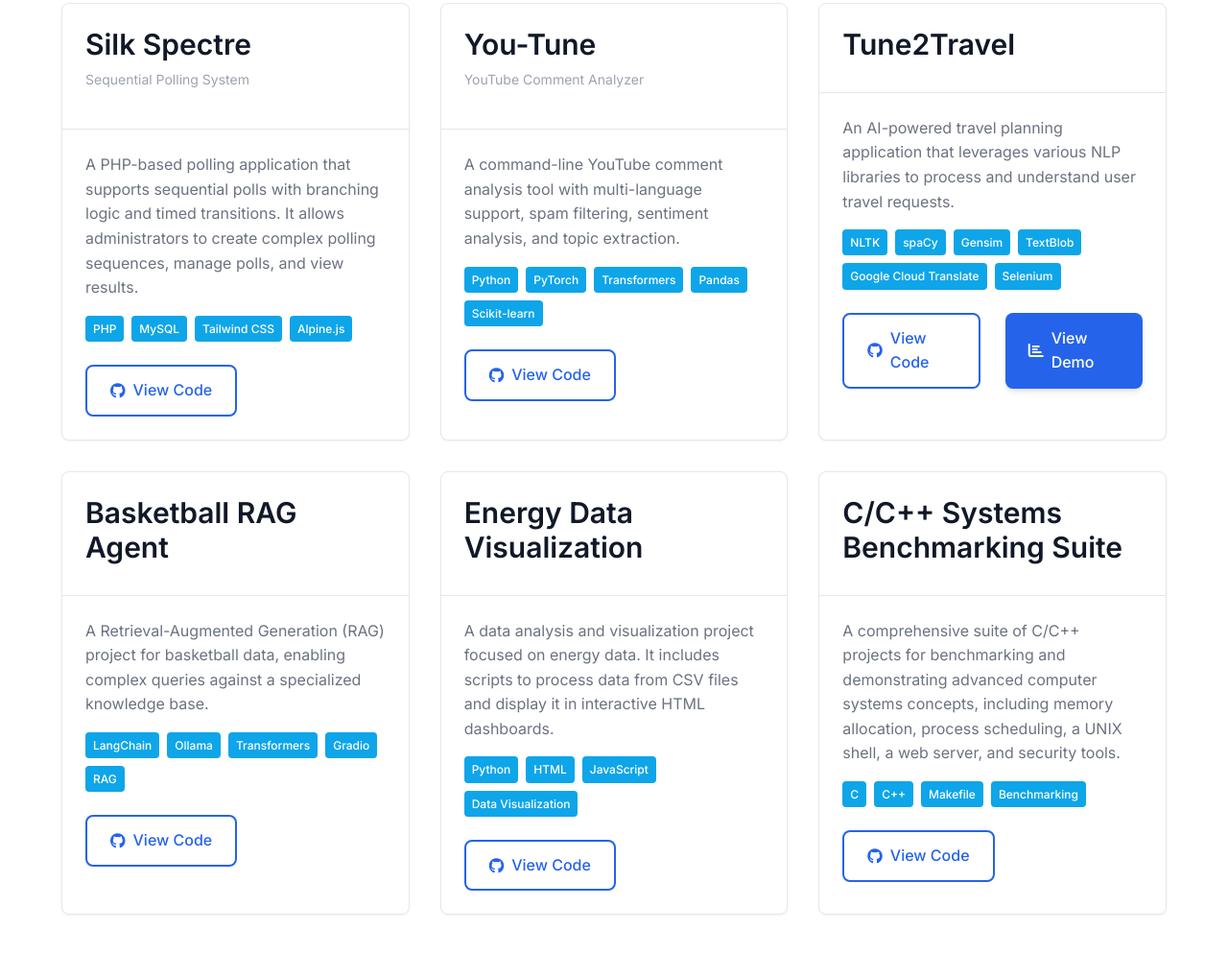
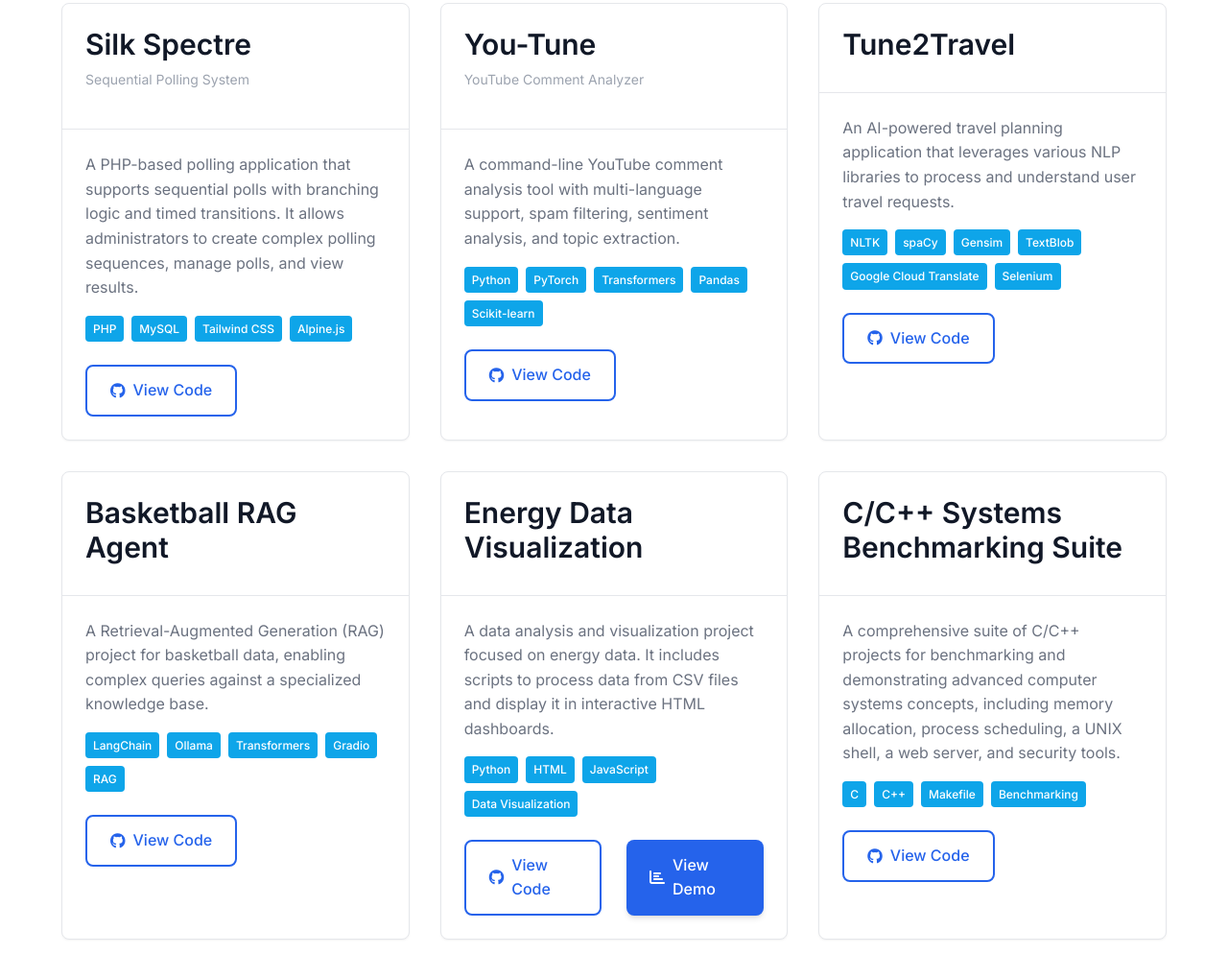
Before and after one commit to mertBiricik/mertbiricik.github.io, an Eleventy site: page src/projects.njk in a window 1280 px wide. Shown: the part 346-1340 px from the top of the page at 96% size. Built offline with nearby package versions, Linux system fonts and the light colour scheme; Eleventy itself is replaced by a stand-in of ours; files that its build step writes are made by us from their sources.

Commit message:
Revert "feat: Add demo link for Tune2Travel and generalize project demo links"
This reverts commit e526c1d3a037cc6c0bed15a7eeab5ebcfc40aaa9.

```diff
--- a/src/_data/projects.js
+++ b/src/_data/projects.js
@@ -36,7 +36,6 @@
     overview: 'An AI-powered travel planning application that leverages various NLP libraries to process and understand user travel requests.',
     tech: ['NLTK', 'spaCy', 'Gensim', 'TextBlob', 'Google Cloud Translate', 'Selenium'],
     sourceLink: 'https://github.com/mertBiricik/tune2travel.git',
-    demoLink: 'https://listenandtravelwithme.khas.edu.tr/',
     featured: false,
   },
   {
--- a/src/projects.njk
+++ b/src/projects.njk
@@ -36,8 +36,8 @@
             {% if project.sourceLink %}
               <a href="{{ project.sourceLink }}" class="btn btn-outline" target="_blank" rel="noopener noreferrer" style="margin-right: 10px;"><i class="fab fa-github"></i> View Code</a>
             {% endif %}
-            {% if project.demoLink %}
-              <a href="{{ project.demoLink }}" class="btn btn-primary" target="_blank" rel="noopener noreferrer">
+            {% if project.id == 'enerdata' %}
+              <a href="/demos/enerdata-primary-energy/" class="btn btn-primary">
                 <i class="fas fa-chart-bar"></i> View Demo
               </a>
             {% endif %}
```
